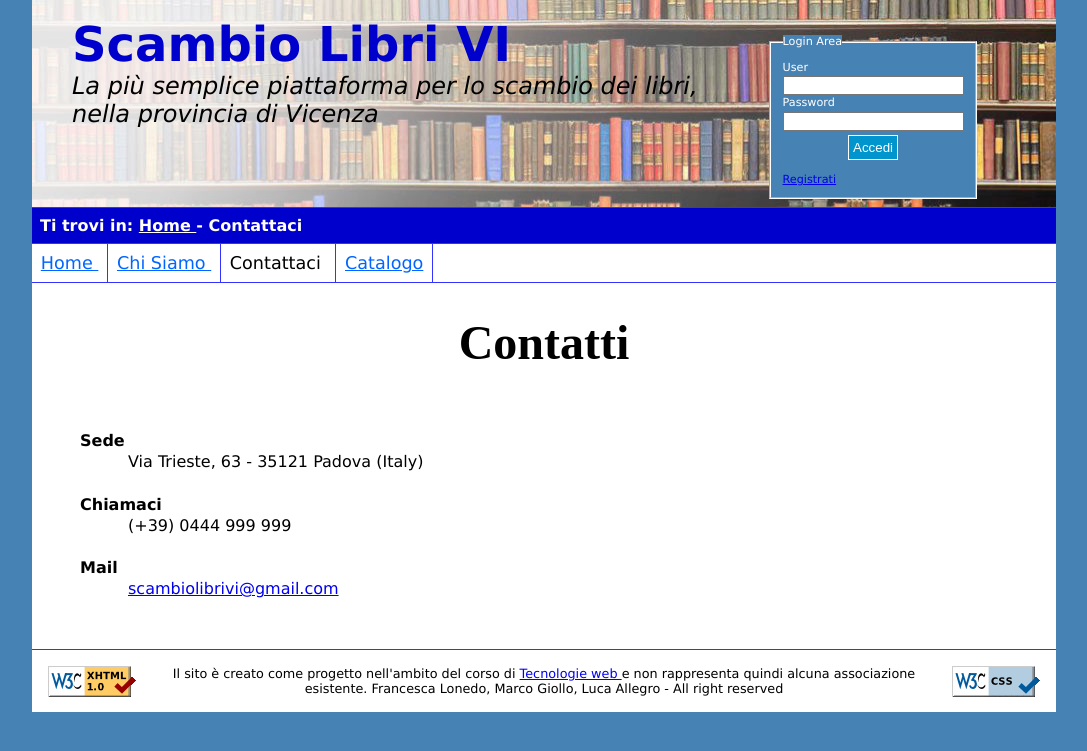
After one commit to flonedo/tecWeb, a PHP site: page /Progetto/contact.php in a window 1280 px wide. The commit adds this page. Shown: the top 751 px of the page, without its empty margins (96-1183 px from the left). Run offline with PHP 8.4, Linux system fonts and the light colour scheme.

Commit message:
uniformato il comportamento da loggato in chisiamo e contatti

```diff
--- a/tecweb/Progetto/actionRegister.php
+++ b/tecweb/Progetto/actionRegister.php
@@ -39,9 +39,9 @@
      <div id = "menu">
         <ul>
             <li id="current">  <a hred="index.php"> <span xml:lang="en"> Home </span> </a> </li>
-            <li class="centrali">  <a href="chisiamo.html">Chi Siamo </a></li>
-            <li class="centrali">  <a href="contact.html"> Contattaci </a> </li>
-            <li class="ultimo"> <a href="catalogo.html"> Catalogo </a> </li>
+            <li class="centrali">  <a href="chisiamo.php">Chi Siamo </a></li>
+            <li class="centrali">  <a href="contact.php"> Contattaci </a> </li>
+            <li class="ultimo"> <a href="catalogo.php"> Catalogo </a> </li>
         </ul>
     </div>
     <div id="corpo">
--- a/tecweb/Progetto/catalogo.php
+++ b/tecweb/Progetto/catalogo.php
@@ -45,8 +45,8 @@
      <div id = "menu">
         <ul>
             <li>  <a href="index.php"> <span xml:lang="en"> Home </span>  </a> </li>
-            <li class="centrali">  <a href="chisiamo.html">Chi Siamo </a></li>
-            <li class="centrali">  <a href="contact.html"> Contattaci </a> </li>
+            <li class="centrali">  <a href="chisiamo.php">Chi Siamo </a></li>
+            <li class="centrali">  <a href="contact.php"> Contattaci </a> </li>
             <li  id="current" class="ultimo">  Catalogo </li>
         </ul>
     </div>
--- /dev/null
+++ b/tecweb/Progetto/contact.php
@@ -0,0 +1,77 @@
+<!DOCTYPE html PUBLIC "-//W3C//DTD XHTML 1.0 Transitional//EN"
+"http://www.w3.org/TR/xhtml1/DTD/xhtml1-transitional.dtd">
+
+<html xmlns="http://www.w3.org/1999/xhtml" xml:lang="it" lang="it" >
+    <head>
+	<title> Contattaci - ScambioLibriVi </title>
+    	<meta http-equiv="Content-Type" content="text/html; charset=UTF-8" />
+        <meta name="title" content="Scambio Libri Vi" />
+        <meta name="description" content="Sito dedicato allo scambio di libri usati, pensato per la provincia di Vicenza e dintorni" />
+		<link rel="stylesheet" type="text/css" href="style/style.css" media="handheld, screen"/>
+		<link  rel = "stylesheet" type="text/css" href="style/small.css" media= "handheld, screen and (max-width:480px), only screen and (max-device-width:480px)" />
+		<link rel = "stylesheet" type="text/css"  href="style/print.css" media="print"/>
+     </head>
+     <body>
+    <div id="header">
+     <div id="titolo">
+		 <h1> Scambio Libri VI </h1>
+		 <h2> La più semplice piattaforma per lo scambio dei libri, nella provincia di Vicenza  </h2>
+     </div>
+     <div>
+        <a href="#logForm" class="aiuti">Passa al form di login</a>
+        <a href="#menu" class="aiuti">Passa al men&ugrave;</a>
+        <a href="#corpo" class="aiuti"> Passa al contenuto della pagina</a>
+        <a href="register.html" class="aiuti"> Passa alla pagina di registrazione </a>
+     </div>
+    <?php
+          session_start();
+          if(!isset($_SESSION["user"])){
+            echo'    <div id="logForm">
+                 <form id="loginForm" method="post" action="actionLogin.php">
+                    <fieldset>
+                        <legend> Login Area </legend>
+                        <label> User  </label> <br/>
+                        <input  name="us" type="text" title="Inserisci User"/> <br/>
+                        <label> Password </label> <br/>
+                        <input name="psw" type="password" title="Inserici la password"/> <br/>
+                        <input type="submit" value="Accedi" title="Clicca per accedere" /> <br/>
+                        <a id="linkregistrati" href="register.html" title="Oppure Registrati"> Registrati </a>
+                    </fieldset>
+                 </form>
+            </div>';
+          }
+        else
+            echo '<a class="abutt" id="aPers" href="userHome.php" title="Vai alla tua pagina personale"> Pagina Personale </a> </br>
+                  <a class="abutt" id="logout" href="logout.php" title="Esci"> Logout </a>'
+     ?>
+  </div>
+  	 <div id="where">
+        <p> Ti trovi in: <a href="index.php"> Home </a> - Contattaci </p>
+     </div>
+     <div id = "menu">
+        <ul>
+            <li> <a href="index.php"> <span xml:lang="en"> Home </span> </a> </li>
+            <li class="centrali">  <a href="chisiamo.php">Chi Siamo </a></li>
+            <li class="centrali" id="current"> Contattaci </li>
+            <li class="ultimo"> <a href="catalogo.php"> Catalogo </a> <li>
+        </ul>
+    </div>
+    <div id="corpo">
+
+    	<h1> Contatti </h1>
+    	<dl id="dlContact">
+        	<dt>Sede</dt> <dd>Via Trieste, 63 - 35121 Padova (Italy)</dd>
+            <dt>Chiamaci</dt> <dd>(+39) 0444 999 999</dd>
+            <dt>Mail</dt> <dd><a href="mailto:scambiolibrivi@gmail.com">scambiolibrivi@gmail.com</a></dd>
+        </dl>
+    </div>
+    <div id="footer">
+    	 <img id="imgValidCode" src="images/valid-xhtml10.png" alt="Html validation"/>
+        <img id="imgValidCSS" src="images/vcss-blue.gif" alt ="cssValidation"/>
+        <p> Il sito &egrave; creato come progetto nell'ambito del corso di <a href="http://informatica.math.unipd.it/laurea/tecnologieweb.html" title="Pagina web del corso di Tecnlogie web" >Tecnologie web </a> e non rappresenta quindi alcuna associazione esistente. Francesca Lonedo, Marco Giollo, Luca Allegro - <span xml:lang="en">All right reserved </span></p>
+    </div>
+
+	<body>
+
+
+</body>
--- a/tecweb/Progetto/elencoTitoli.php
+++ b/tecweb/Progetto/elencoTitoli.php
@@ -48,8 +48,8 @@
      <div id = "menu">
         <ul>
             <li>  <a href="index.php"> <span xml:lang="en"> Home </span>  </a> </li>
-            <li class="centrali">  <a href="chisiamo.html">Chi Siamo </a></li>
-            <li class="centrali">  <a href="contact.html"> Contattaci </a> </li>
+            <li class="centrali">  <a href="chisiamo.php">Chi Siamo </a></li>
+            <li class="centrali">  <a href="contact.php"> Contattaci </a> </li>
             <li  id="current" class="ultimo"> <a href="catalogo.php"> Catalogo </a> </li>
         </ul>
     </div>
--- a/tecweb/Progetto/index.php
+++ b/tecweb/Progetto/index.php
@@ -59,9 +59,9 @@
         <a href="register.html" class="aiuti"> Passa alla pagina di registrazione </a> </p>
         <ul id="el">
             <li id="current">  <span xml:lang="en"> Home </span>  </li>
-            <li class="centrali">  <a href="chisiamo.html">Chi Siamo </a></li>
-            <li class="centrali">  <a href="contact.html"> Contattaci </a> </li>
-            <li class="ultimo"> <a href="catalogo.html"> Catalogo </a> </li>
+            <li class="centrali">  <a href="chisiamo.php">Chi Siamo </a></li>
+            <li class="centrali">  <a href="contact.php"> Contattaci </a> </li>
+            <li class="ultimo"> <a href="catalogo.php"> Catalogo </a> </li>
         </ul>
     </div>
 
--- a/tecweb/Progetto/schedaLibro.php
+++ b/tecweb/Progetto/schedaLibro.php
@@ -48,8 +48,8 @@
      <div id = "menu">
         <ul>
             <li id="current">  <a href="index.php"> <span xml:lang="en"> Home  </span> </a> </li>
-            <li class="centrali">  <a href="chisiamo.html">Chi Siamo </a></li>
-            <li class="centrali">  <a href="contact.html"> Contattaci </a> </li>
+            <li class="centrali">  <a href="chisiamo.php">Chi Siamo </a></li>
+            <li class="centrali">  <a href="contact.php"> Contattaci </a> </li>
             <li class="ultimo"> <a href="catalogo.php"> Catalogo </a> </li>
         </ul>
     </div>
```
Also changed, not shown: tecweb/Progetto/catalogo.html (deleted, +0 -66 lines), tecweb/Progetto/chisiamo.html (deleted, +0 -73 lines), tecweb/Progetto/chisiamo.php (added, +80 -0 lines), tecweb/Progetto/contact.html (deleted, +0 -64 lines).
